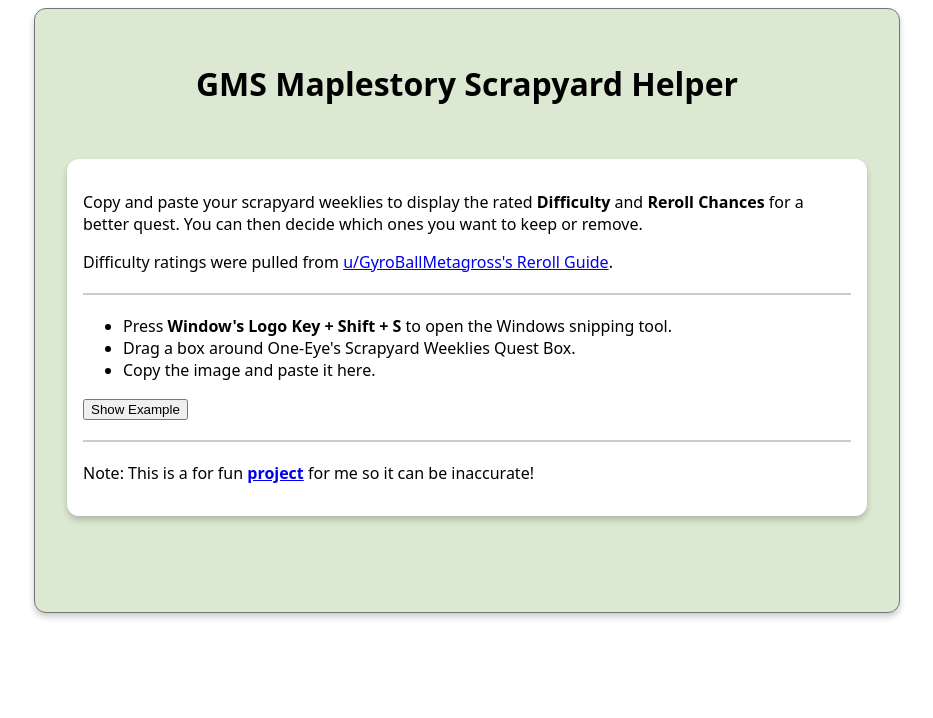
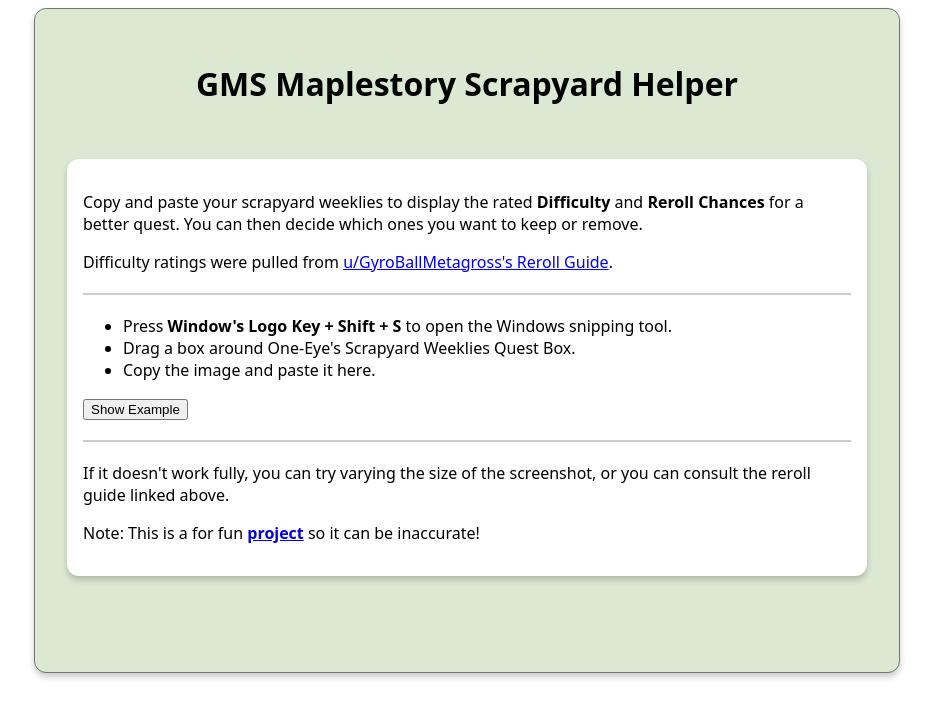
Before and after one commit to Hiroeme/scrapyardHelper, a React (Vite) app: page / in a window 1280 px wide. Shown: the top 718 px of the page, without its empty margins (173-1106 px from the left). Built offline with nearby package versions, Linux system fonts and the light colour scheme.

Commit message:
added missing instructions

```diff
--- a/src/components/Instructions.tsx
+++ b/src/components/Instructions.tsx
@@ -32,7 +32,10 @@
 
     <hr></hr>
     <p>
-      Note: This is a for fun <a href="https://github.com/Hiroeme/scrapyardHelper" className="link"><b>project</b></a> for me so it can be inaccurate!
+      If it doesn't work fully, you can try varying the size of the screenshot, or you can consult the reroll guide linked above.
+    </p>
+    <p>
+      Note: This is a for fun <a href="https://github.com/Hiroeme/scrapyardHelper" className="link"><b>project</b></a> so it can be inaccurate!
     </p>
   </div>
   );
```
